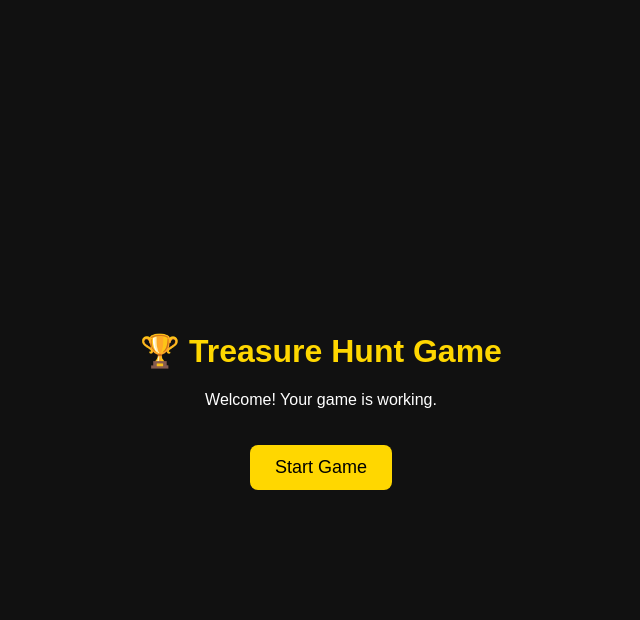
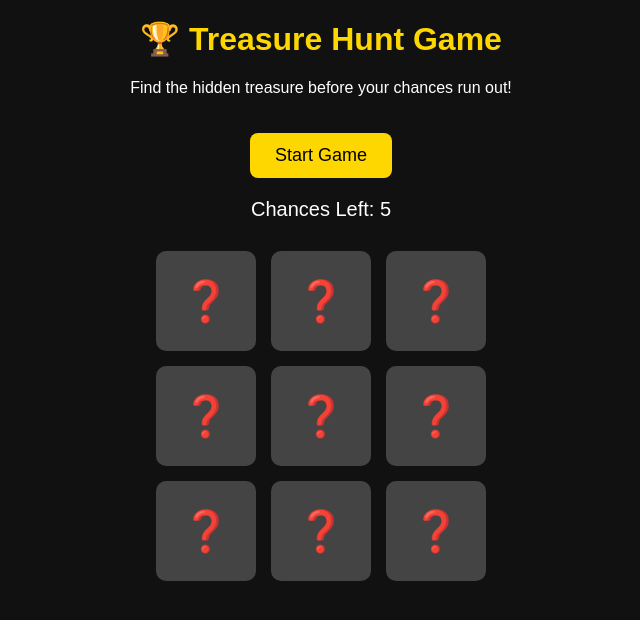
Before and after one commit to moviesmode268-ux/treasure-hunt-game, a plain HTML site: page index.html in a window 1280 px wide. Both pictures are taken after a click on the button "Start Game". Shown: the whole page, without its empty margins (319-959 px from the left). Drawn offline with Linux system fonts and the light colour scheme.

Commit message:
Update index.html
Loda🍻

Signed-off-by: moviesmode268-ux <moviesmode268@gmail.com>

```diff
--- a/index.html
+++ b/index.html
@@ -1,5 +1,5 @@
 <!DOCTYPE html>
-<html>
+<html lang="en">
 <head>
 <meta charset="UTF-8">
 <meta name="viewport" content="width=device-width, initial-scale=1.0">
@@ -8,39 +8,141 @@
 <style>
 body{
     margin:0;
+    font-family:Arial,sans-serif;
     background:#111;
     color:white;
-      font-family:Arial,sans-serif;
-      display:flex;
-      justify-content:center;
-      align-items:center;
-      height:100vh;
     text-align:center;
 }
 
 h1{
     color:gold;
+    margin-top:20px;
+}
+
+#grid{
+    display:grid;
+    grid-template-columns:repeat(3,100px);
+    gap:15px;
+    justify-content:center;
+    margin-top:30px;
+}
+
+.box{
+    width:100px;
+    height:100px;
+    background:#444;
+    border-radius:10px;
+    display:flex;
+    justify-content:center;
+    align-items:center;
+    font-size:40px;
+    cursor:pointer;
 }
 
 button{
+    margin-top:20px;
     padding:12px 25px;
     font-size:18px;
-      margin-top:20px;
+    background:gold;
     border:none;
     border-radius:8px;
-      background:gold;
     cursor:pointer;
 }
+
+#status{
+    margin-top:20px;
+    font-size:20px;
+}
 </style>
+
 </head>
-
 <body>
 
-<div>
 <h1>🏆 Treasure Hunt Game</h1>
-  <p>Welcome! Your game is working.</p>
-  <button onclick="alert('Game Started!')">Start Game</button>
-</div>
+
+<p>Find the hidden treasure before your chances run out!</p>
+
+<button onclick="startGame()">Start Game</button>
+
+<div id="status"></div>
+
+<div id="grid"></div>
+
+<script>
+
+let treasure;
+let chances;
+let gameRunning=false;
+
+function startGame(){
+
+document.getElementById("grid").innerHTML="";
+
+treasure=Math.floor(Math.random()*9);
+
+chances=5;
+
+gameRunning=true;
+
+document.getElementById("status").innerHTML=
+"Chances Left: "+chances;
+
+for(let i=0;i<9;i++){
+
+let box=document.createElement("div");
+
+box.className="box";
+
+box.innerHTML="❓";
+
+box.onclick=function(){
+
+if(!gameRunning)return;
+
+if(box.innerHTML!="❓")return;
+
+if(i===treasure){
+
+box.innerHTML="💰";
+
+document.getElementById("status").innerHTML=
+"🎉 You Found The Treasure!";
+
+gameRunning=false;
+
+}else{
+
+box.innerHTML="❌";
+
+chances--;
+
+if(chances==0){
+
+gameRunning=false;
+
+document.getElementById("status").innerHTML=
+"😢 Game Over! Treasure was Box "+(treasure+1);
+
+document.querySelectorAll(".box")[treasure].innerHTML="💰";
+
+}else{
+
+document.getElementById("status").innerHTML=
+"Wrong! Chances Left: "+chances;
+
+}
+
+}
+
+};
+
+document.getElementById("grid").appendChild(box);
+
+}
+
+}
+
+</script>
 
 </body>
 </html>
```
Lines whose indentation alone changed are shown as unchanged.
